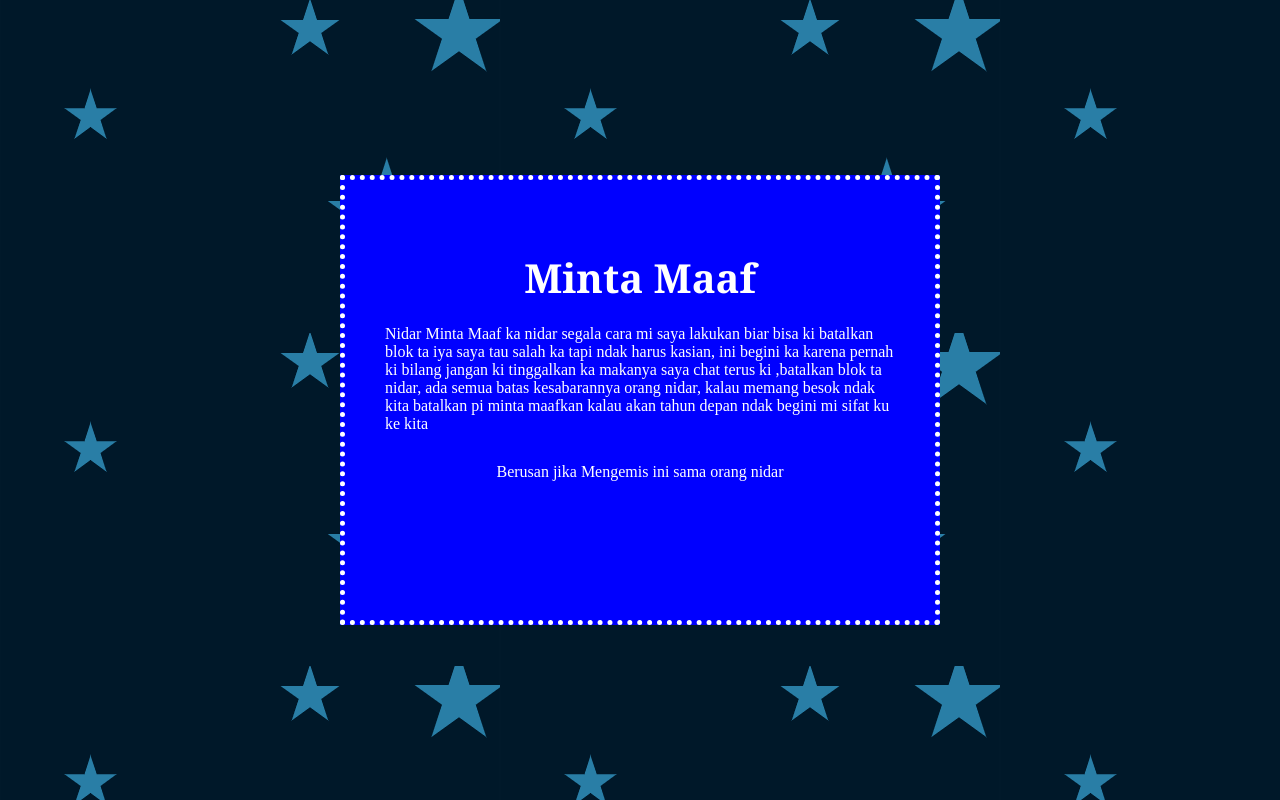
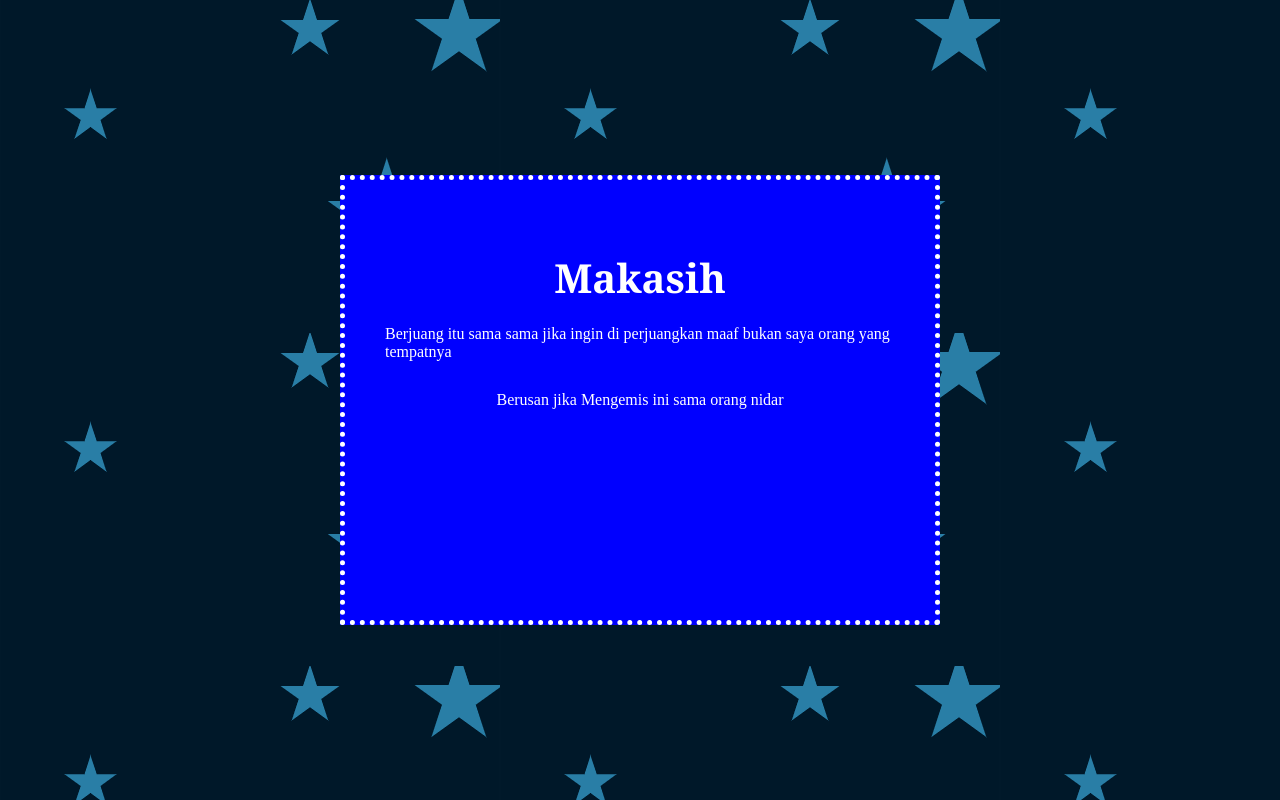
Before and after one commit to akunremote/mintamaaf, a plain HTML site: page index.html in a window 1280 px wide. Drawn offline with Linux system fonts and the light colour scheme.

Commit message:
perubahan

```diff
--- a/index.html
+++ b/index.html
@@ -47,8 +47,8 @@
 </head>
 <body>
     <div class="container">
-        <h1>Minta Maaf</h1>
-        <p>Nidar Minta Maaf ka nidar segala cara mi saya lakukan biar bisa ki batalkan blok ta iya saya tau salah ka tapi ndak harus kasian, ini begini ka karena pernah ki bilang jangan ki tinggalkan ka makanya saya chat terus ki ,batalkan blok ta nidar, ada semua batas kesabarannya orang nidar, kalau memang besok ndak kita batalkan pi minta maafkan kalau akan tahun depan ndak begini mi sifat ku ke kita </p>
+        <h1>Makasih</h1>
+        <p> Berjuang itu sama sama jika ingin di perjuangkan maaf bukan saya orang yang tempatnya </p>
         <p class="tengah">Berusan jika Mengemis ini sama orang nidar</p>
     </div>
 </body>
```
